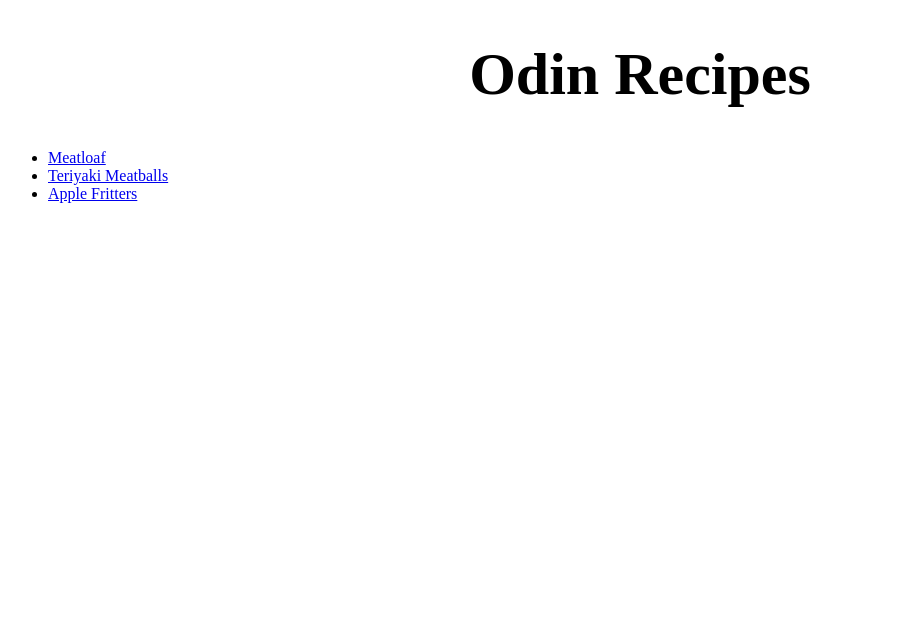
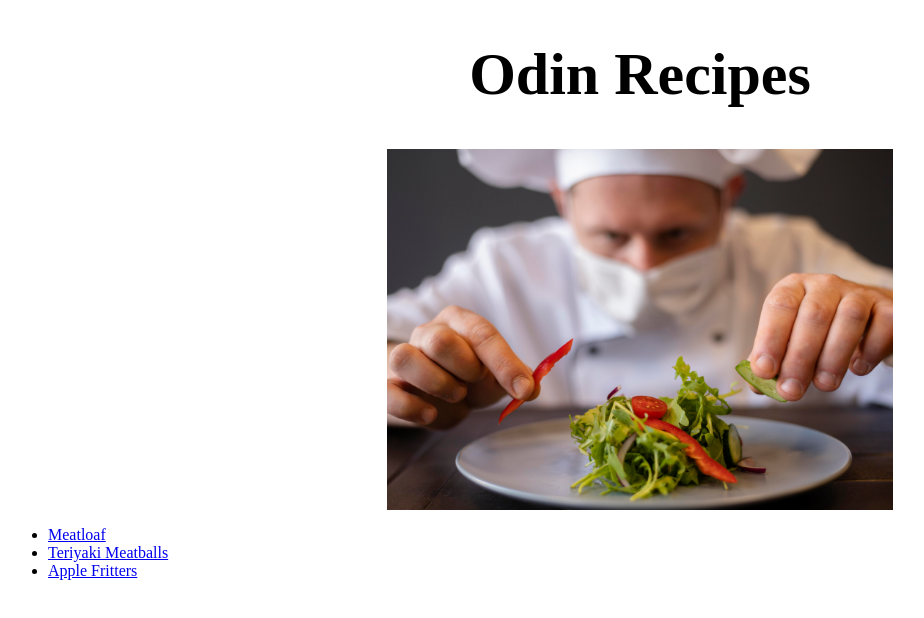
Before and after one commit to Fahrulihsan/odin-recipes, a plain HTML site: page index.html in a window 1280 px wide. Shown: the whole page, without its empty margins (0-924 px from the left). Drawn offline with Linux system fonts and the light colour scheme.

Commit message:
Add edit index.html

```diff
--- a/index.html
+++ b/index.html
@@ -8,10 +8,18 @@
 				text-align: center;
 				font-size: 60px;
 			}
+
+				img {
+				display: block;
+				margin-left: auto;
+				margin-right: auto;
+				width: 40%;
+				}
 		</style>
 	</head>
 	<body>
 		<h1>Odin Recipes</h1>
+		<img src="image/Chef.jpg" alt="Chef">
 <ul>
 	<li> <a href="recipes/easy-meatloaf.html">Meatloaf</a></li>
 	<li> <a href="recipes/teriyaki-meatballs.html">Teriyaki Meatballs</a></li>
```
Also changed, not shown: image/Chef.jpg (added).
